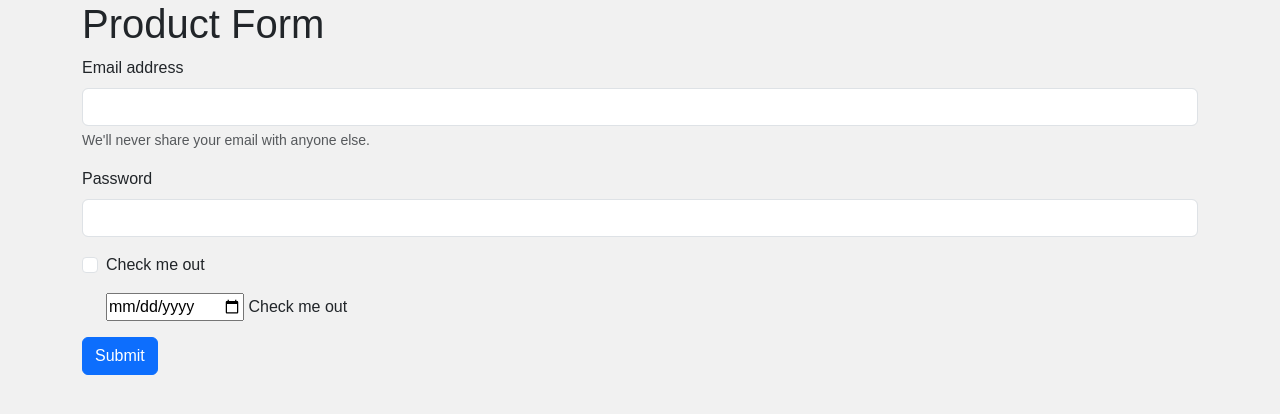
After one commit to Minimuhh/suministros-informaticos, a Flask app: page /product-form in a window 1280 px wide. The commit adds this page. Shown: the top 414 px of the page. Run offline with Flask 3, Linux system fonts and the light colour scheme.

Commit message:
nuevos archivos

```diff
--- a/connection.py
+++ b/connection.py
@@ -2,7 +2,8 @@ from sqlalchemy import create_engine
 from sqlalchemy.orm import sessionmaker
 from sqlalchemy.ext.declarative import declarative_base
 
-engine = create_engine("sqlite:///db/proyecto.db")
+# engine = create_engine("sqlite:\\\db\proyecto.db")
+engine = create_engine("sqlite:///db\proyecto.db")
 
 connect_args = {
     "check_same_thread": False
--- a/main.py
+++ b/main.py
@@ -122,7 +122,13 @@ def logout():
     session.pop('jwt_token')
     return redirect(url_for('login'))
 
+@app.route("/product-form", methods=["GET", "POST"])
+def product_form():
+    if(request.method == "GET"):
+        return render_template("product_form.html")
+    elif(request.method == "POST"):
+        return "Method Post"
 
 if __name__ == '__main__':
-    connection.Base.metadata.create_all(connection.engine)
+    # connection.Base.metadata.create_all(connection.engine)
     app.run(debug=True)
--- a/templates/base.html
+++ b/templates/base.html
@@ -4,39 +4,14 @@
     <meta charset="UTF-8">
     <meta name="viewport" content="width=device-width, initial-scale=1.0">
     <link href="https://cdn.jsdelivr.net/npm/bootstrap@5.3.0/dist/css/bootstrap.min.css" rel="stylesheet" integrity="sha384-9ndCyUaIbzAi2FUVXJi0CjmCapSmO7SnpJef0486qhLnuZ2cdeRhO02iuK6FUUVM" crossorigin="anonymous">
-    <!-- <style>
-        body {
-            font-family: Arial, sans-serif;
-            margin: 0;
-            padding: 0;
-            background-color: #f1f1f1;
-        }
-        header {
-            background-color: #f44336;
-            padding: 20px;
-            text-align: center;
-            color: white;
-        }
+    <link rel="stylesheet" href="style.css">
 
-        .welcome-message {
-            text-align: center;
-            font-size: 24px;
-            margin-bottom: 20px;
-        }
-        .logout-button {
-            background-color: #f44336;
-            color: white;
-            padding: 10px 20px;
-            border: none;
-            border-radius: 5px;
-            cursor: pointer;
-            font-size: 16px;
-        }
-        .logout-button:hover {
-            background-color: #d32f2f;
-        }
-    </style> -->
     <title>{% block title %} {% endblock title %}</title>
+
+    <style>
+
+    </style>
+
 </head>
 <body>
     {% block content %}
--- a/templates/dashboard.html
+++ b/templates/dashboard.html
@@ -16,6 +16,7 @@
         <ul>
             {% for producto in context.productos %}
                 <li>{{producto.nombre}}</li>
+
             {% endfor %}
         </ul>
     </div>
--- a/templates/home.html
+++ b/templates/home.html
@@ -19,7 +19,7 @@
     </div>
     <div class="login-section">
         <p>¿Ya eres usuario?</p>
-        <a href="/login">Iniciar sesión</a>
+        <a href="/login" class="boton-primario">Iniciar sesión</a>
         <p>¿Aún no tienes cuenta?</p>
         <a href="/registrar">Registrarse</a>
     </div>
--- /dev/null
+++ b/templates/product_form.html
@@ -0,0 +1,28 @@
+{% extends 'base.html' %}
+{% block title %}Product Form{% endblock %}
+{% block content %}
+<div class="container">
+    <h1>Product Form</h1>
+    <form>
+        <div class="mb-3">
+          <label for="exampleInputEmail1" class="form-label">Email address</label>
+          <input type="email" class="form-control" id="exampleInputEmail1" aria-describedby="emailHelp">
+          <div id="emailHelp" class="form-text">We'll never share your email with anyone else.</div>
+        </div>
+        <div class="mb-3">
+          <label for="exampleInputPassword1" class="form-label">Password</label>
+          <input type="password" class="form-control" id="exampleInputPassword1">
+        </div>
+        <div class="mb-3 form-check">
+          <input type="checkbox" class="form-check-input" id="exampleCheck1">
+          <label class="form-check-label" for="exampleCheck1">Check me out</label>
+        </div>
+        <div class="mb-3 form-check">
+            <input type="date" class="form-date-input" id="exampleCheck1">
+            <label class="form-date-label" for="exampleCheck1">Check me out</label>
+          </div>
+        <button type="submit" class="btn btn-primary">Submit</button>
+      </form>
+</div>
+
+{% endblock %}
--- /dev/null
+++ b/templates/style.css
@@ -0,0 +1,31 @@
+
+body {
+    font-family: Arial, sans-serif;
+    margin: 0;
+    padding: 0;
+    background-color: #f1f1f1;
+}
+header {
+    background-color: #f44336;
+    padding: 20px;
+    text-align: center;
+    color: white;
+}
+
+.welcome-message {
+    text-align: center;
+    font-size: 24px;
+    margin-bottom: 20px;
+}
+.logout-button {
+    background-color: #f44336;
+    color: white;
+    padding: 10px 20px;
+    border: none;
+    border-radius: 5px;
+    cursor: pointer;
+    font-size: 16px;
+}
+.logout-button:hover {
+    background-color: #d32f2f;
+}
```
